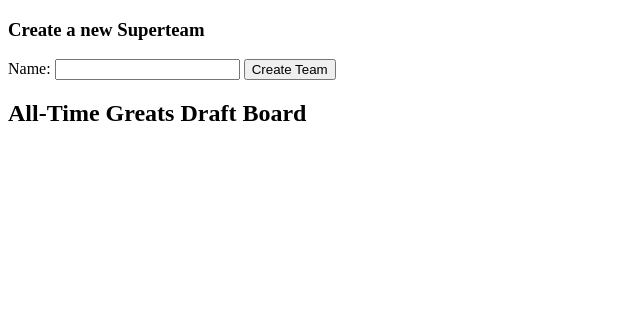
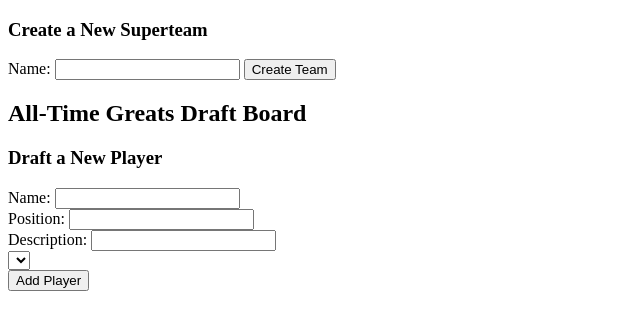
Before and after one commit to mickbbnelson/NBA-Superteam-Frontend, a plain HTML site: page index.html in a window 1280 px wide. Shown: the whole page, without its empty margins (0-640 px from the left). Drawn offline with Linux system fonts and the light colour scheme; no server answers.

Commit message:
Add new player form

```diff
--- a/index.html
+++ b/index.html
@@ -11,7 +11,7 @@
         <ul id="team-list"></ul>
     </div>
     <div id="team-form">
-        <h3>Create a new Superteam</h3>
+        <h3>Create a New Superteam</h3>
         <form id="team-form">
             <label for="team-name">Name:</label>
             <input type="text" name="name" id="team-name"/>
@@ -22,7 +22,19 @@
         <h2>All-Time Greats Draft Board</h2>
         <ul id="player-list"></ul>
     </div>
-
+    <div>
+        <h3>Draft a New Player</h3>
+        <form id="player-form">
+            <label for="player-name">Name:</label>
+            <input type="text" name="name" id="player-name"/></br>
+            <label for="player-position">Position:</label>
+            <input type="text" name="position" id="player-position"/></br>
+            <label for="player-description">Description:</label>
+            <input type="text" name="name" id="player-description"/></br>
+            <select name="team_id" id="dropdown">       </select></br>
+            <input type="submit" value="Add Player"/>
+        </form>
+    </div>
     <script src="src/player.js"></script>
     <script src="src/playerAPI.js"></script>
     <script src="src/team.js"></script>
```
